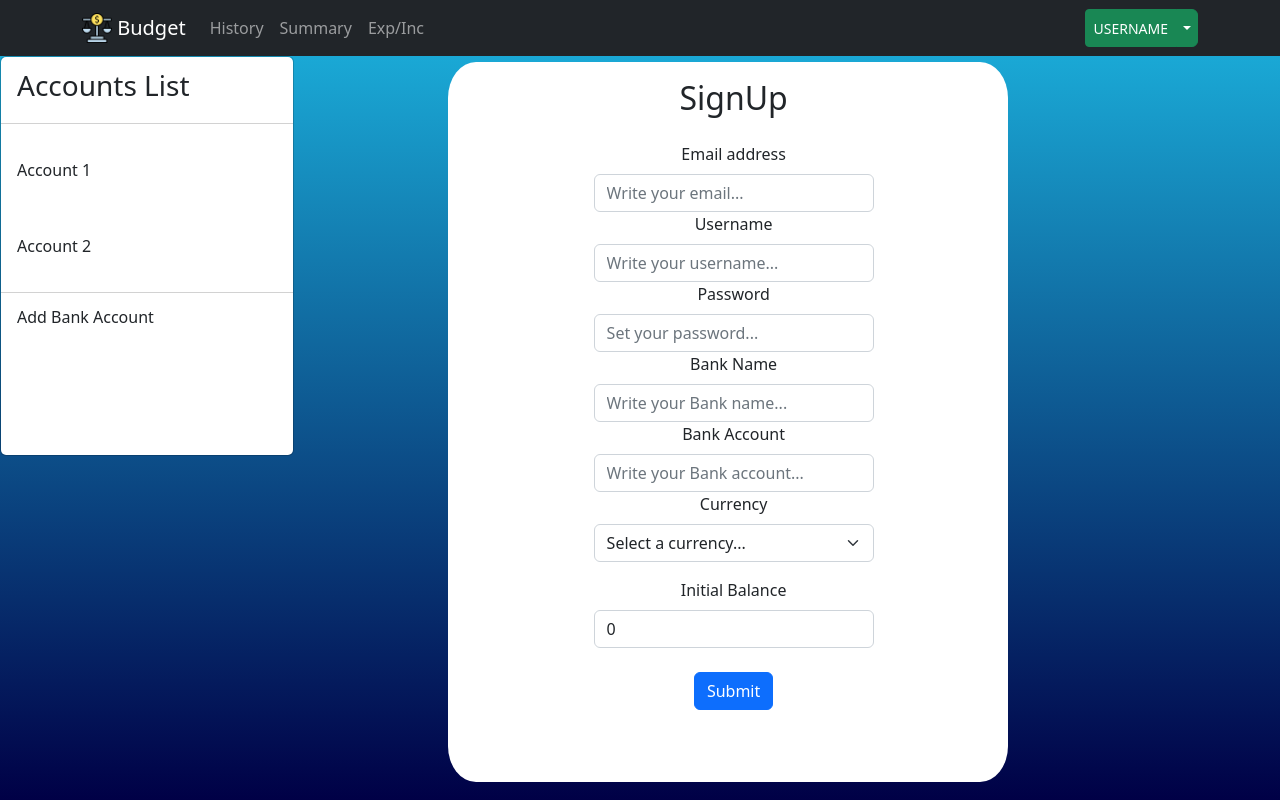
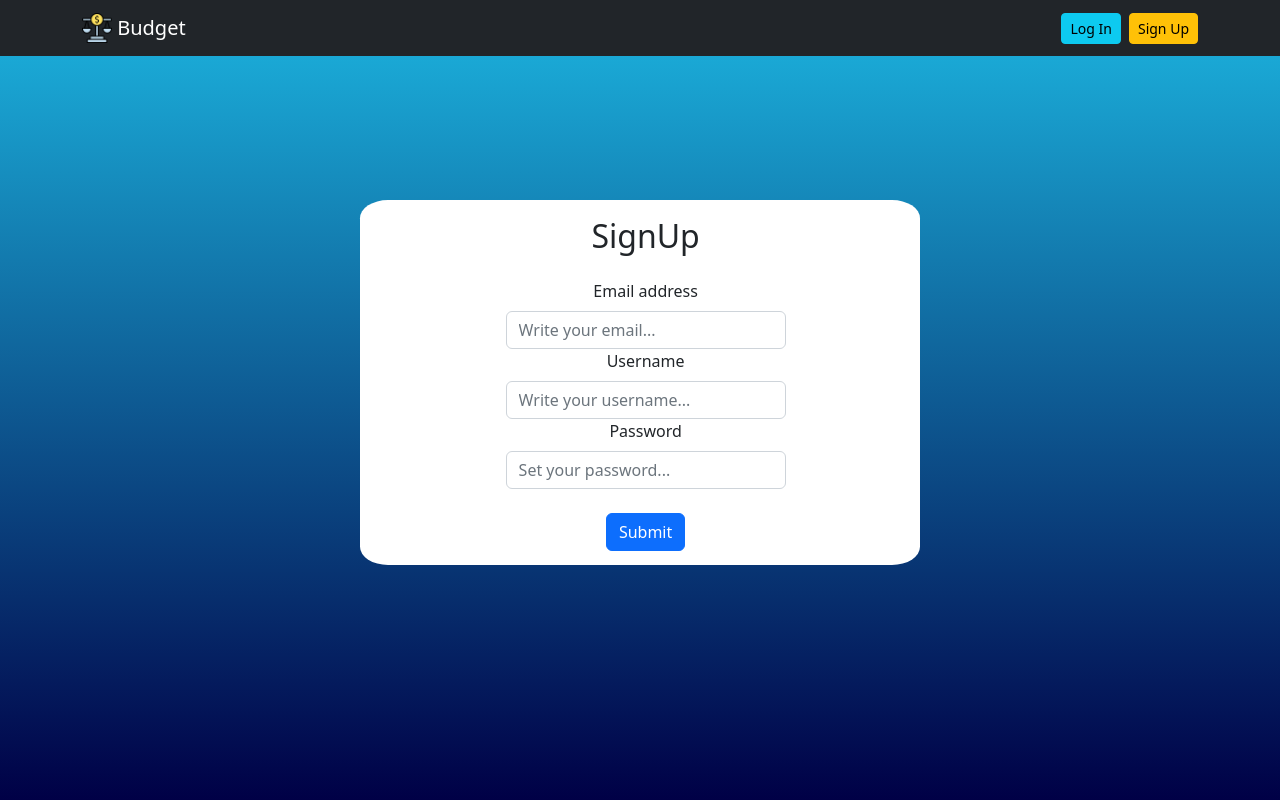
Before and after one commit to OliverosA/Budget-App-Frontend, a React (Create React App) app: page /signup in a window 1280 px wide. Built offline with nearby package versions, Linux system fonts and the light colour scheme.

Commit message:
refactor to signup form

```diff
--- a/src/App.css
+++ b/src/App.css
@@ -60,9 +60,8 @@
   background-color: white;
   border-radius: 5%;
   width: 70vh;
-  height: 90vh;
-  margin-left: 35%;
-  margin-top: 0.5%;
+  margin: auto;
+  margin-top: 18vh;
 }
 
 .SigunUpFormItems {
@@ -79,6 +78,10 @@
   height: 100;
 }
 
+.buttonSubmit {
+  margin-bottom: 5%;
+}
+
 .select {
   margin-top: 8%;
   margin-bottom: 5%;
--- a/src/components/Login.js
+++ b/src/components/Login.js
@@ -1,41 +1,41 @@
-import React, { useState } from 'react';
-import Button from 'react-bootstrap/Button';
-import Form from 'react-bootstrap/Form';
-import userImage from '../assets/user.png';
-import { Navigate } from 'react-router-dom';
-import { useUserDataContext } from '../context/userContext';
+import React, { useState } from "react";
+import Button from "react-bootstrap/Button";
+import Form from "react-bootstrap/Form";
+import userImage from "../assets/user.png";
+import { Navigate } from "react-router-dom";
+import { useUserDataContext } from "../context/userContext";
 
 const Login = () => {
-  const [email, setEmail] = useState('');
-  const [password, setPassword] = useState('');
+  const [email, setEmail] = useState("");
+  const [password, setPassword] = useState("");
 
   const { isLoggedIn } = useUserDataContext();
 
-  if (isLoggedIn) return <Navigate to={'/'} />;
+  if (isLoggedIn) return <Navigate to={"/"} />;
 
   return (
-    <div className='LoginFormContainer'>
-      <Form className='FormItems'>
-        <img src={userImage} className='userImage' />
-        <Form.Group className='my-3'>
+    <div className="LoginFormContainer">
+      <Form className="FormItems">
+        <img src={userImage} className="userImage" alt="UserImage" />
+        <Form.Group className="my-3">
           <Form.Label>Email address</Form.Label>
           <Form.Control
-            type='text'
-            placeholder='Email'
+            type="text"
+            placeholder="Email"
             value={email}
             onChange={(event) => setEmail(event.target.value)}
           />
         </Form.Group>
-        <Form.Group className='my-3' controlId='formBasicPassword'>
+        <Form.Group className="my-3" controlId="formBasicPassword">
           <Form.Label>Password</Form.Label>
           <Form.Control
-            type='password'
-            placeholder='Password'
+            type="password"
+            placeholder="Password"
             value={password}
             onChange={(event) => setPassword(event.target.value)}
           />
         </Form.Group>
-        <Button variant='primary'>Submit</Button>
+        <Button variant="primary">Submit</Button>
       </Form>
     </div>
   );
--- a/src/components/SideBar.js
+++ b/src/components/SideBar.js
@@ -1,14 +1,13 @@
-import React, { useEffect, useState } from 'react';
-import Btn from './Btn';
-import Dropdown from 'react-bootstrap/Dropdown';
-import Button from 'react-bootstrap/Button';
-import Modal from 'react-bootstrap/Modal';
-import Form from 'react-bootstrap/Form';
+import React, { useEffect, useState } from "react";
+import Dropdown from "react-bootstrap/Dropdown";
+import Button from "react-bootstrap/Button";
+import Modal from "react-bootstrap/Modal";
+import Form from "react-bootstrap/Form";
 
 const currencies = [
-  { id: 1, symbol: '$', name: 'Dolar', acronym: 'USD' },
-  { id: 2, symbol: 'Q', name: 'Quetzal', acronym: 'GTQ' },
-  { id: 3, symbol: '€', name: 'Euro', acronym: 'EUR' },
+  { id: 1, symbol: "$", name: "Dolar", acronym: "USD" },
+  { id: 2, symbol: "Q", name: "Quetzal", acronym: "GTQ" },
+  { id: 3, symbol: "€", name: "Euro", acronym: "EUR" },
 ];
 
 const SideBar = () => {
@@ -19,13 +18,13 @@ const SideBar = () => {
 
   //states for information
   const [account, setAccount] = useState([]);
-  const [bankName, setBankName] = useState('');
-  const [bankAccount, setBankAccount] = useState('');
-  const [currency, setCurrency] = useState('USD');
+  const [bankName, setBankName] = useState("");
+  const [bankAccount, setBankAccount] = useState("");
+  const [currency, setCurrency] = useState("USD");
   const [balance, setBalance] = useState(0);
 
   const getAccounts = async () => {
-    const response = await fetch('accounts.json');
+    const response = await fetch("accounts.json");
     const jsonData = await response.json();
     setAccount(jsonData?.accounts);
   };
@@ -37,9 +36,9 @@ const SideBar = () => {
   const showAccounts = () => {
     return account?.map((item) => (
       <Dropdown.Item
-        as='button'
+        as="button"
         eventKey={item.id}
-        className='sideMenuItem'
+        className="sideMenuItem"
         key={item.id}
       >
         {item.name}
@@ -58,21 +57,21 @@ const SideBar = () => {
             <Form.Group>
               <Form.Label>Bank Name</Form.Label>
               <Form.Control
-                type='text'
-                placeholder='Write your Bank name...'
+                type="text"
+                placeholder="Write your Bank name..."
                 value={bankName}
                 onChange={(event) => setBankName(event.target.value)}
               />
               <Form.Label>Bank Account</Form.Label>
               <Form.Control
-                type='text'
-                placeholder='Write your Bank account...'
+                type="text"
+                placeholder="Write your Bank account..."
                 value={bankAccount}
                 onChange={(event) => setBankAccount(event.target.value)}
               />
               <Form.Label>Currency</Form.Label>
               <Form.Select
-                className='mb-3'
+                className="mb-3"
                 value={currency}
                 onChange={(event) => setCurrency(event.target.value)}
               >
@@ -86,7 +85,7 @@ const SideBar = () => {
               </Form.Select>
               <Form.Label>Initial Balance</Form.Label>
               <Form.Control
-                type='number'
+                type="number"
                 value={balance}
                 onChange={(event) => setBalance(event.target.value)}
               />
@@ -94,10 +93,10 @@ const SideBar = () => {
           </Form>
         </Modal.Body>
         <Modal.Footer>
-          <Button variant='secondary' onClick={handleClose}>
+          <Button variant="secondary" onClick={handleClose}>
             Close
           </Button>
-          <Button variant='primary' onClick={handleClose}>
+          <Button variant="primary" onClick={handleClose}>
             Add
           </Button>
         </Modal.Footer>
@@ -106,20 +105,20 @@ const SideBar = () => {
   };
 
   return (
-    <>
-      <Dropdown.Menu show className='sideMenuHeader'>
+    <div className="sideMenuContainer">
+      <Dropdown.Menu show className="sideMenuHeader">
         <Dropdown.ItemText>
           <h3>Accounts List</h3>
         </Dropdown.ItemText>
         <Dropdown.Divider />
         {showAccounts()}
         <Dropdown.Divider />
-        <Dropdown.Item as='button' onClick={handleShow}>
+        <Dropdown.Item as="button" onClick={handleShow}>
           Add Bank Account
         </Dropdown.Item>
       </Dropdown.Menu>
       {showModal()}
-    </>
+    </div>
   );
 };
 
--- a/src/components/SignUp.js
+++ b/src/components/SignUp.js
@@ -1,86 +1,64 @@
-import React, { useState } from 'react';
-import Form from 'react-bootstrap/Form';
-import Button from 'react-bootstrap/Button';
+import React, { useState } from "react";
+import Form from "react-bootstrap/Form";
+import Button from "react-bootstrap/Button";
 
-const currencies = [
-  { id: 1, symbol: '$', name: 'Dolar', acronym: 'USD' },
-  { id: 2, symbol: 'Q', name: 'Quetzal', acronym: 'GTQ' },
-  { id: 3, symbol: '€', name: 'Euro', acronym: 'EUR' },
-];
+/*const currencies = [
+  { id: 1, symbol: "$", name: "Dolar", acronym: "USD" },
+  { id: 2, symbol: "Q", name: "Quetzal", acronym: "GTQ" },
+  { id: 3, symbol: "€", name: "Euro", acronym: "EUR" },
+];*/
 
 const SignUp = () => {
-  const [email, setEmail] = useState('');
-  const [username, setUsername] = useState('');
-  const [password, setPassword] = useState('');
-  const [bankName, setBankName] = useState('');
-  const [bankAccount, setBankAccount] = useState('');
-  const [currency, setCurrency] = useState('USD');
-  const [balance, setBalance] = useState(0);
+  const [values, setValues] = useState({
+    email: "",
+    username: "",
+    password: "",
+  });
 
-  const handleSubmit = () => {};
+  const handleInputChange = (event) => {
+    const { name, value } = event.target;
+    setValues({
+      ...values,
+      [name]: value,
+    });
+  };
+
+  const handleSubmit = (event) => {
+    event.preventDefault();
+    console.log(values);
+  };
 
   return (
-    <div className='SignUpContainer'>
-      <Form className='SigunUpFormItems'>
+    <div className="SignUpContainer">
+      <Form className="SigunUpFormItems" onSubmit={handleSubmit}>
         <h2>SignUp</h2>
-        <Form.Group className='my-4'>
+        <Form.Group className="my-4">
           <Form.Label>Email address</Form.Label>
           <Form.Control
-            type='email'
-            placeholder='Write your email...'
-            value={email}
-            onChange={(event) => setEmail(event.target.value)}
+            type="email"
+            name="email"
+            placeholder="Write your email..."
+            value={values.email}
+            onChange={handleInputChange}
           />
           <Form.Label>Username</Form.Label>
           <Form.Control
-            type='text'
-            placeholder='Write your username...'
-            value={username}
-            onChange={(event) => setUsername(event.target.value)}
+            type="text"
+            name="username"
+            placeholder="Write your username..."
+            value={values.username}
+            onChange={handleInputChange}
           />
           <Form.Label>Password</Form.Label>
           <Form.Control
-            type='password'
-            placeholder='Set your password...'
-            value={password}
-            onChange={(event) => setPassword(event.target.value)}
-          />
-          <Form.Label>Bank Name</Form.Label>
-          <Form.Control
-            type='text'
-            placeholder='Write your Bank name...'
-            value={bankName}
-            onChange={(event) => setBankName(event.target.value)}
-          />
-          <Form.Label>Bank Account</Form.Label>
-          <Form.Control
-            type='text'
-            placeholder='Write your Bank account...'
-            value={bankAccount}
-            onChange={(event) => setBankAccount(event.target.value)}
-          />
-          <Form.Label>Currency</Form.Label>
-          <Form.Select
-            className='mb-3'
-            value={currency}
-            onChange={(event) => setCurrency(event.target.value)}
-          >
-            <option value={currency}>Select a currency...</option>
-            {currencies.map((option) => (
-              <option
-                value={option.acronym}
-                key={option.id}
-              >{`${option.acronym} (${option.symbol})`}</option>
-            ))}
-          </Form.Select>
-          <Form.Label>Initial Balance</Form.Label>
-          <Form.Control
-            type='number'
-            value={balance}
-            onChange={(event) => setBalance(event.target.value)}
+            type="password"
+            name="password"
+            placeholder="Set your password..."
+            value={values.password}
+            onChange={handleInputChange}
           />
         </Form.Group>
-        <Button variant='primary' type='submit' onClick={handleSubmit}>
+        <Button variant="primary" type="submit" className="buttonSubmit">
           Submit
         </Button>
       </Form>
--- a/src/context/userContext/index.js
+++ b/src/context/userContext/index.js
@@ -1,11 +1,11 @@
-import React from 'react';
+import React from "react";
 export const UserDataContext = React.createContext();
 
 export const useUserDataContext = () => {
   const context = React.useContext(UserDataContext);
   if (!context) {
     throw new Error(
-      'useUserDataContext cannot be used outside UserDataContext Provider'
+      "useUserDataContext cannot be used outside UserDataContext Provider"
     );
   }
 
@@ -13,7 +13,7 @@ export const useUserDataContext = () => {
 };
 
 export const UserDataContextController = ({ children }) => {
-  const isLoggedIn = true;
+  const isLoggedIn = false;
   return (
     <>
       <UserDataContext.Provider value={{ isLoggedIn }}>
```
